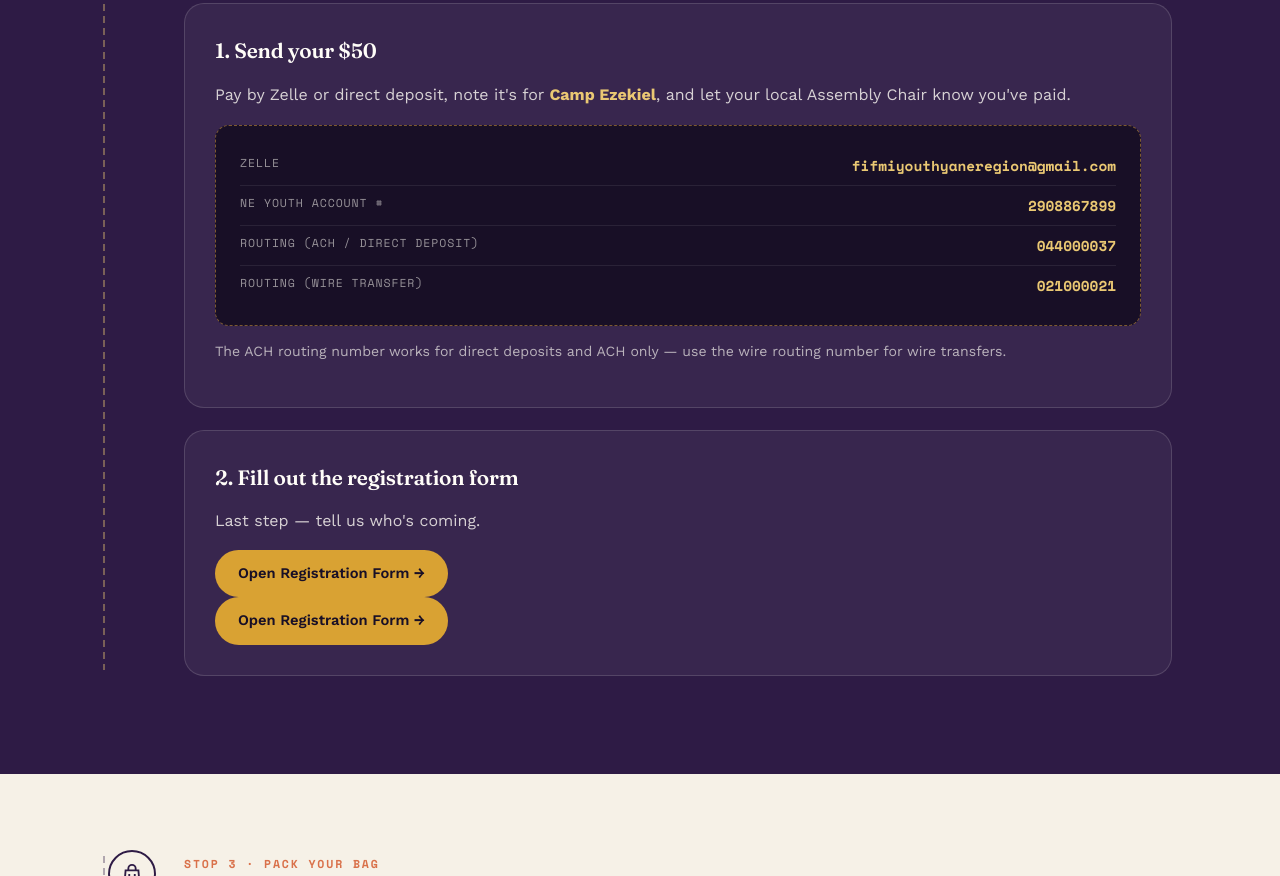
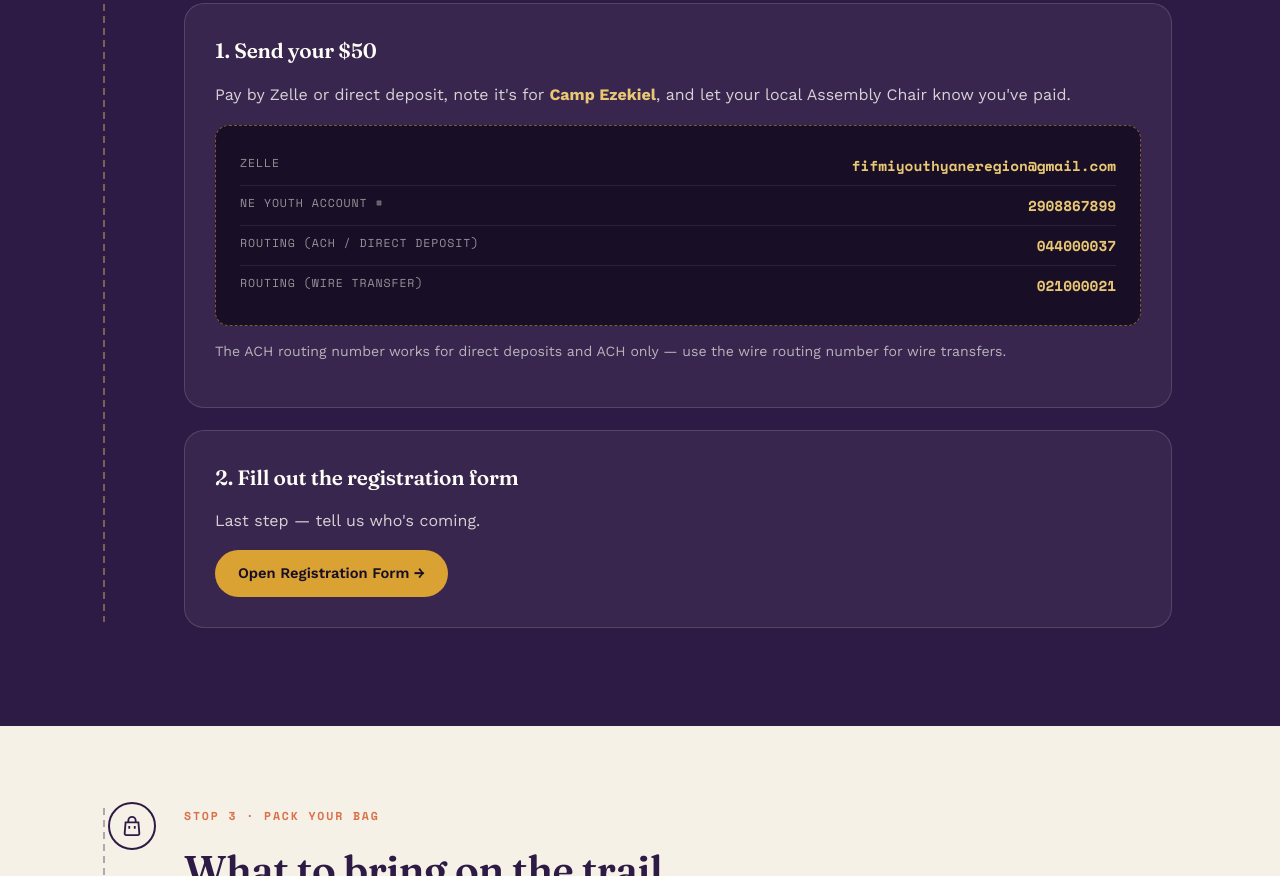
Before and after one commit to chusarublessing/camp-ezekiel, a plain HTML site: page index.html in a window 1280 px wide. Shown: the part 1926-2802 px from the top of the page. Drawn offline with nearby package versions, Linux system fonts and the light colour scheme.

Commit message:
Update registration form link in index.html

```diff
--- a/index.html
+++ b/index.html
@@ -592,9 +592,8 @@
             <h3>2. Fill out the registration form</h3>
             <p style="color:rgba(255,253,246,0.8); margin:0 0 16px;">Last step — tell us who's coming.</p>
             <div class="form-cta">
-              <a href="https://docs.google.com/forms/d/" class="btn btn-amber">Open Registration Form →</a>
+              <a href="https://forms.gle/EPzAXM2oAgRPcTvu5" class="btn btn-amber">Open Registration Form →</a>
             </div>
-           <a href="https://docs.google.com/forms/d/1Lw4OBIft6XTuSLvEGKZa-6nzcWE38_gJhZT1iJNC2o0/" class="btn btn-amber">Open Registration Form →</a>
           </div>
         </div>
       </div>
```
